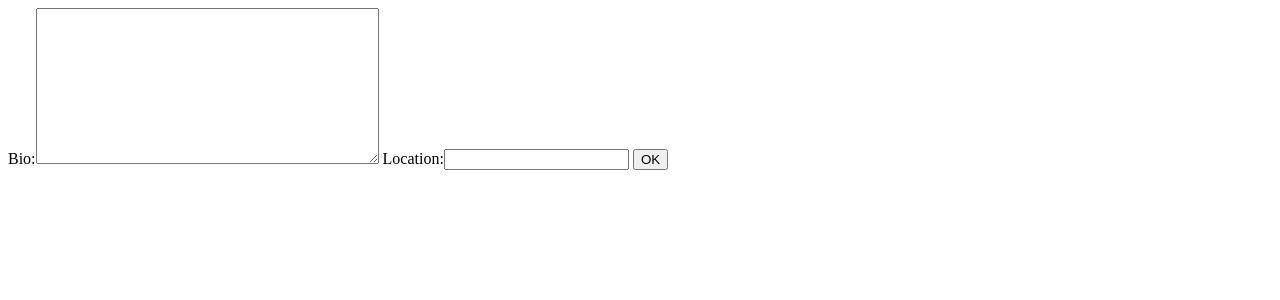
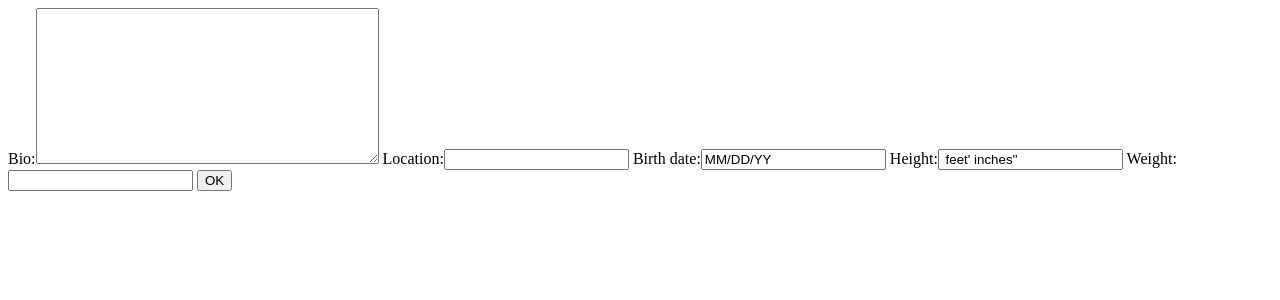
Before and after one commit to Mike-Yates/Exercise-Website, a Django app: page /infoform/ in a window 1280 px wide. Shown: the top 300 px of the page. Run offline with Django 3.2, Linux system fonts and the light colour scheme.

Commit message:
added a few input fields, playing with git commands before adding more css containers

```diff
--- a/exercise/forms.py
+++ b/exercise/forms.py
@@ -9,4 +9,5 @@ class InfoForm(forms.ModelForm):
     class Meta:
         model = Profile
         # need to change these to the fields we want to display.
-        fields = ('bio', 'location')
+        fields = ('bio', 'location', 'birth_date', 'height', 'weight')
+        # fields = ('bio', 'location')
--- a/exercise/models.py
+++ b/exercise/models.py
@@ -14,7 +14,10 @@ class Profile(models.Model):
     # these are just sample fields below, we will change these as needed
     bio = models.TextField(max_length=500, blank=True)
     location = models.CharField(max_length=30, blank=True)
-    birth_date = models.DateField(null=True, blank=True)
+    birth_date = models.DateField(null=True, default='MM/DD/YY')
+    height = models.CharField(max_length=30, default=" feet' inches'' ")
+    weight = models.CharField(max_length=30, blank=True)
+
 
 
 # links creating a profile with the User model
--- a/exercise/templates/exercise/home.html
+++ b/exercise/templates/exercise/home.html
@@ -7,5 +7,7 @@
 <body>
     <h1> A home page</h1>
     <p> howdy {{user.username}}</p>
+    <p> Your Hometown is: {{user.hometown}}</p>
+    <p> Your BMI is {{user.username}}</p>
 </body>
 </html>
```
Also changed, not shown: exercise/migrations/0004_auto_20210330_1525.py (added).
